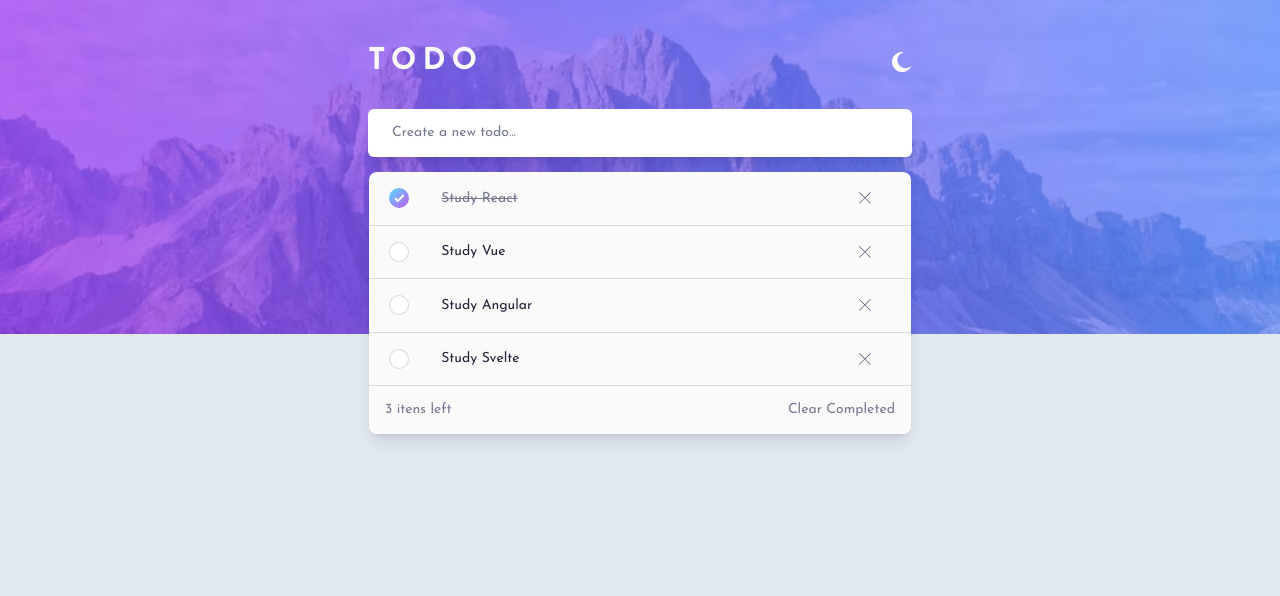
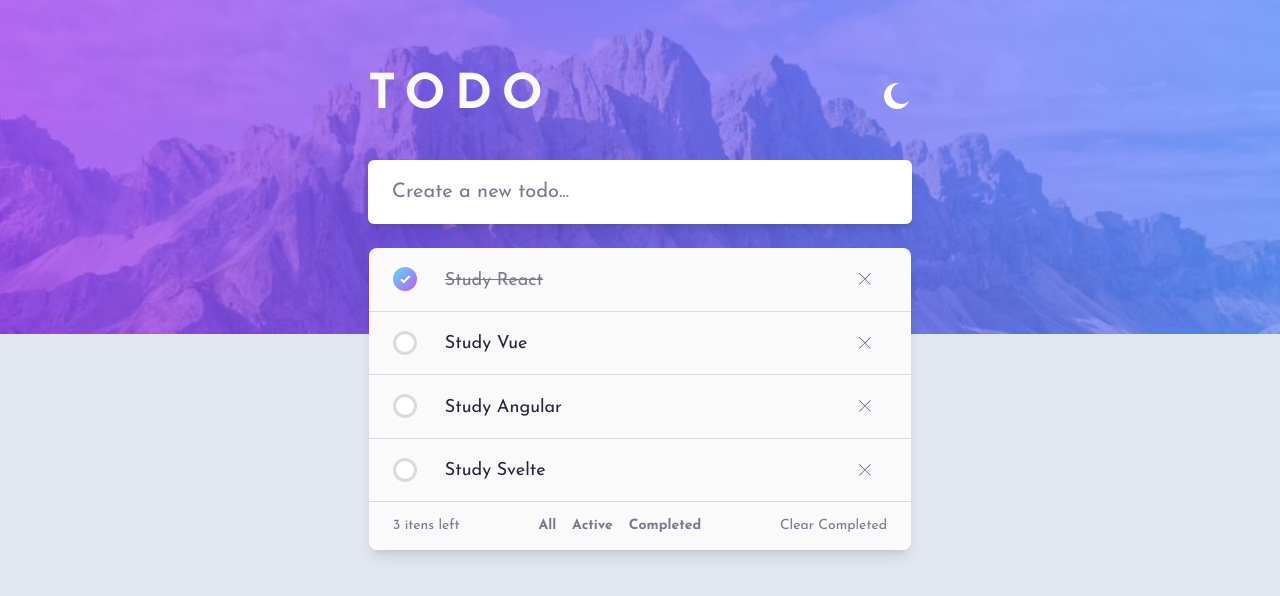
Before and after one commit to R3ygoski/todo-app-react-tailwind, a React (Vite) app: page / in a window 1280 px wide. Shown: the top 596 px of the page. Built offline with nearby package versions, Linux system fonts and the light colour scheme.

Commit message:
Update: Responsivity

```diff
--- a/src/components/CreateTask/index.tsx
+++ b/src/components/CreateTask/index.tsx
@@ -19,15 +19,22 @@ export default function CreateTask () {
     <form
     onKeyDown={(ev)=>{handleKeyPress(ev)}}
     onSubmit={(ev)=>{ev.preventDefault()}}
-    className="flex items-center absolute top-[6.8rem] w-full max-w-[592px] h-12 px-6">
+    className={`
+    flex items-center absolute top-[6.8rem] w-full max-w-[592px] h-12 px-6
+    lg:top-40 lg:h-16
+    `}>
       <input type="text" id="createToDo" value={task} onChange={(ev)=>{setTask(ev.target.value)}}
       className={`
       peer w-full h-full rounded-md px-6 outline-none text-light-theme-very-dark-grayish-blue-2 shadow-lg
+      focus:border-b-2 focus:border-primary-bright-blue
+      lg:text-xl
       `}/>
       <label htmlFor="createToDo" className={`
         absolute left-12 text-sm duration-300 ease-in-out
         peer-focus:-translate-y-8 peer-focus:left-8 peer-focus:font-bold peer-focus:text-light-theme-very-dark-blue
-        ${task.length>0?"-translate-y-8 left-8 text-light-theme-very-dark-blue":"text-light-theme-dark-grayish-blue"}
+        ${task.length>0?"-translate-y-8 left-8 text-light-theme-very-dark-blue lg:-translate-y-12":"text-light-theme-dark-grayish-blue"}
+        lg:text-xl
+        lg:peer-focus:-translate-y-12
         `}>Create a new todo...</label>
     </form>
   )
--- a/src/components/DisplayList/index.tsx
+++ b/src/components/DisplayList/index.tsx
@@ -2,13 +2,17 @@ import { Droppable } from "@hello-pangea/dnd"
 import Task from "../Task"
 import { useContext } from "react"
 import { ToDoListContext } from "../../context/ToDoListContext"
+import Filter from "../Filter"
 
 export default function DisplayList () {
 
-  const {toDoList, deleteCompletedToDoItem} = useContext(ToDoListContext)
+  const {toDoList} = useContext(ToDoListContext)
 
   return (
-    <section className="flex flex-col justify-between absolute top-[10.75rem] w-[85%] max-w-[542px] max-h-[60vh] rounded-lg shadow-lg bg-dark-theme-very-light-gray">
+    <section className={`
+    flex flex-col justify-between absolute top-[10.75rem] w-[85%] max-w-[542px] max-h-[60vh] rounded-lg shadow-lg bg-dark-theme-very-light-gray
+    lg:top-[15.5rem]
+    `}>
       <Droppable droppableId="todoList" direction="vertical" type="list">
         {(provided)=>(
           <ul ref={provided.innerRef} {...provided.droppableProps} className="overflow-y-scroll scrollbar-none">
@@ -19,12 +23,7 @@ export default function DisplayList () {
           </ul>
         )}
       </Droppable>
-      <footer className="flex justify-between items-center min-h-12 px-4 rounded-b-lg bg-dark-theme-very-light-gray text-light-theme-dark-grayish-blue">
-        <p className="text-sm">
-          {toDoList.filter((task)=>(task.status==="uncompleted")).length} itens left
-        </p>
-        <button onClick={()=>{deleteCompletedToDoItem()}} className="text-sm">Clear Completed</button>
-      </footer>
+      <Filter/>
     </section>
   )
 }
--- /dev/null
+++ b/src/components/Filter/index.tsx
@@ -0,0 +1,24 @@
+import { useContext } from "react"
+import { ToDoListContext } from "../../context/ToDoListContext"
+
+export default function Filter() {
+
+  const {toDoList, deleteCompletedToDoItem} = useContext(ToDoListContext)
+
+  return (
+    <footer className={`
+    flex justify-between items-center min-h-12 px-4 rounded-lg bg-dark-theme-very-light-gray text-light-theme-dark-grayish-blue
+    lg:px-6
+    `}>
+      <p className="text-sm">
+        {toDoList.filter((task) => (task.status === "uncompleted")).length} itens left
+      </p>
+      <div className="flex gap-x-4">
+        <button className="text-sm font-bold">All</button>
+        <button className="text-sm font-bold">Active</button>
+        <button className="text-sm font-bold">Completed</button>
+      </div>
+      <button onClick={() => { deleteCompletedToDoItem() }} className="text-sm">Clear Completed</button>
+    </footer>
+  )
+}
--- a/src/components/HeroBanner/index.tsx
+++ b/src/components/HeroBanner/index.tsx
@@ -29,9 +29,15 @@ export default function HeaderBanner () {
           3xl:h-[538px]
           `}/>
       </picture>
-      <header className="flex justify-between items-center absolute top-11 w-full max-w-[592px] px-6">
-        <h1 className="uppercase font-bold text-3xl tracking-widest text-dark-theme-very-light-gray">todo</h1>
-        <button onClick={()=>{handleTheme()}} aria-label="Theme Change" title="Change Theme" className="size-5">
+      <header className={`
+        flex justify-between items-center absolute top-11 w-full max-w-[592px] px-6
+        lg:top-[4.5rem]
+        `}>
+        <h1 className={`
+          uppercase font-bold text-3xl tracking-widest text-dark-theme-very-light-gray
+          lg:text-5xl
+        `}>todo</h1>
+        <button onClick={()=>{handleTheme()}} aria-label="Theme Change" title="Change Theme" className="size-5 lg:size-7">
           {<img src={isDark?SunIcon:MoonIcon} alt=""/>}
         </button>
       </header>
--- a/src/components/Task/index.tsx
+++ b/src/components/Task/index.tsx
@@ -21,11 +21,13 @@ export default function Task ({task, id, index, status}:ITask) {
         <li ref={provided.innerRef} {...provided.dragHandleProps} {...provided.draggableProps} className={`
         grid grid-cols-10 min-h-[3.35rem] pl-5 py-4 border-b-[1px] border-light-theme-dark-grayish-blue/25 items-center
         active:bg-dark-theme-very-light-gray/50 active:backdrop-blur-sm
+        lg:min-h-[3.975rem] lg:pl-6
         `}>
           <div className={`
             row-start-1 flex items-center justify-center size-5 rounded-full bg-gradient-to-br cursor-pointer
             hover:from-primary-cyan hover:to-primary-purple
             ${status==="completed" ? "from-primary-cyan to-primary-purple":"from-light-theme-dark-grayish-blue/25 to-light-theme-dark-grayish-blue/25"}
+            lg:size-6
             `}
             onClick={()=>{setAsCompleted(id)}}
             >
@@ -39,6 +41,7 @@ export default function Task ({task, id, index, status}:ITask) {
           <p className={`
             text-sm self-end row-start-1 col-start-2 col-end-10 cursor-grab
             ${status==="completed" ? "line-through text-light-theme-dark-grayish-blue":"text-light-theme-very-dark-desaturated-blue"}
+            lg:text-lg
             `}>
             {task}
           </p>
```
